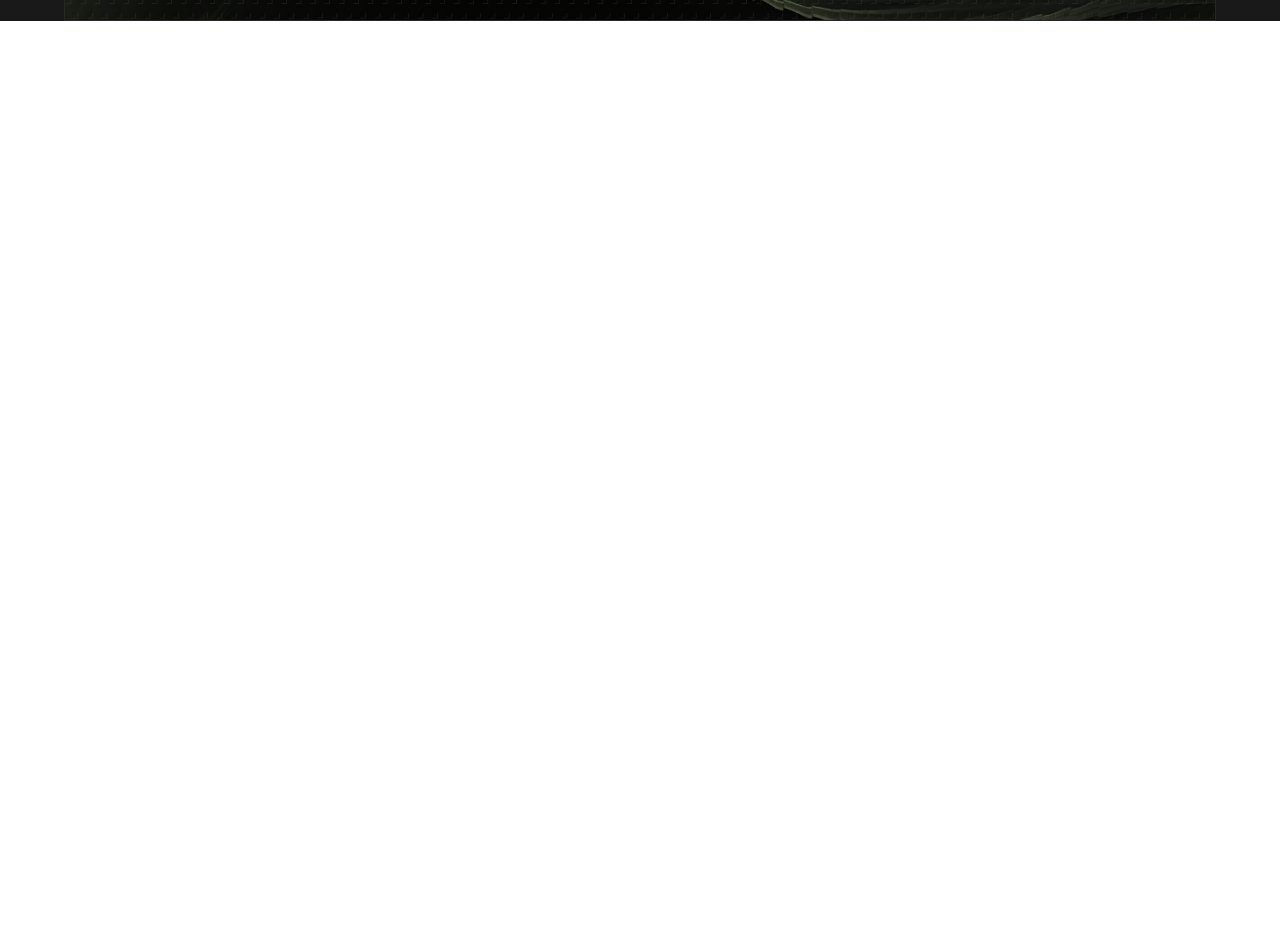
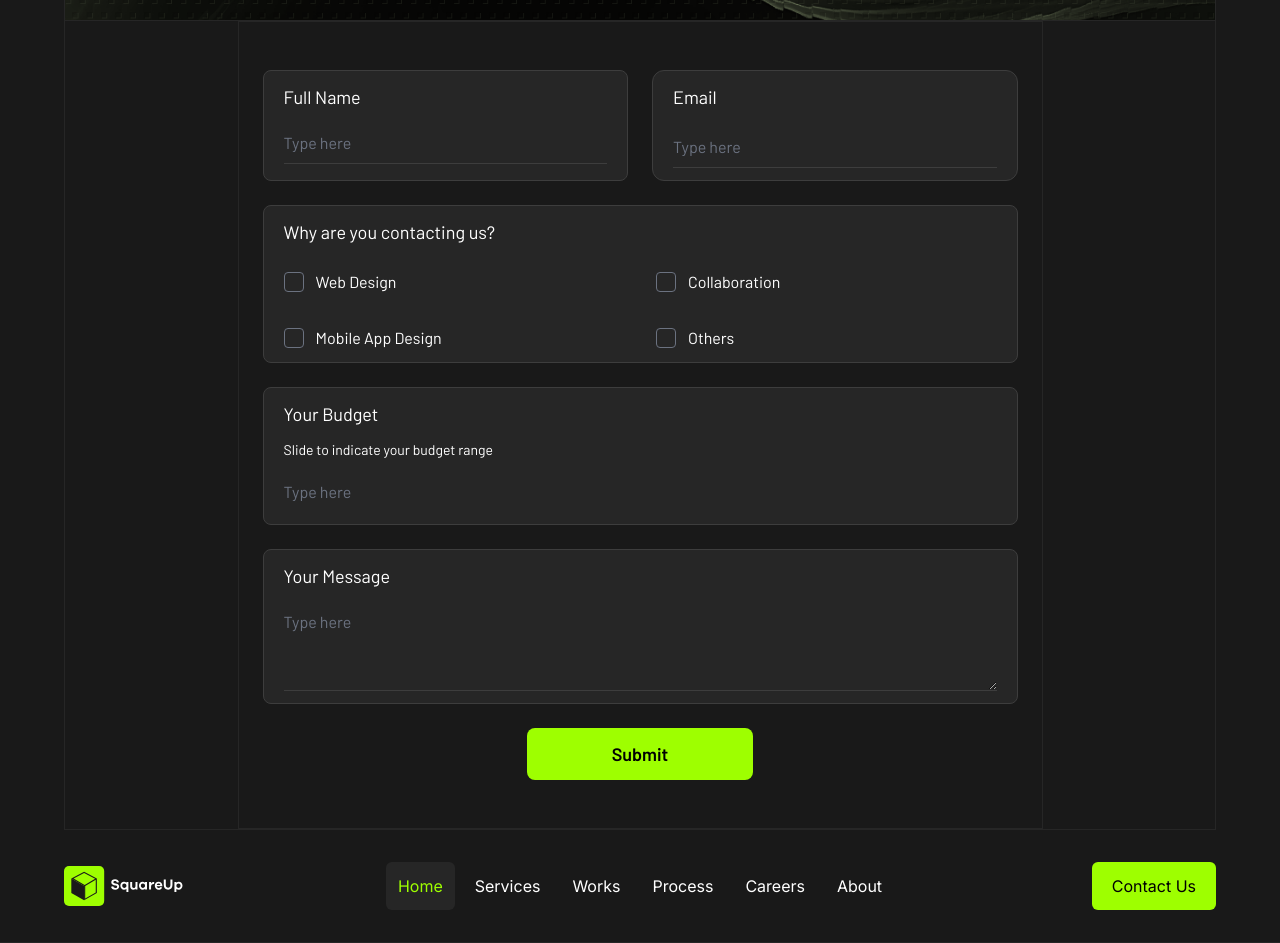
Before and after one commit to DevBrianKariuki/squareup, a React (Vite) app: page / in a window 1280 px wide. Shown: the part 4240-5183 px from the top of the page. Before the commit the page ends 4261 px from the top, so only its background shows below. Built offline with nearby package versions, Linux system fonts and the light colour scheme.

Commit message:
Finished the homepage

```diff
--- a/index.html
+++ b/index.html
@@ -4,7 +4,6 @@
     <meta charset="UTF-8" />
     <link rel="icon" type="image/svg+xml" href="/favicon.png" />
     <meta name="viewport" content="width=device-width, initial-scale=1.0" />
-    <link href="https://cdn.tailwindcss.com" rel="stylesheet">
     <title>Square Up Digital Marketing</title>
   </head>
   <body>
--- /dev/null
+++ b/src/components/Footer.jsx
@@ -0,0 +1,61 @@
+import React, {useState} from 'react'
+import { navLinks } from '../constants/constants'
+import { NavLink, Link } from 'react-router-dom'
+import { Logo, Menu } from '../assets'
+
+const Footer = () => {
+
+    const [active, setActive] = useState('home')
+    const [toggle, setToggle] = useState(false)
+
+  return (
+    <nav className='w-full bg-background border-b-[1px] border-active px-6 sm:px-16 items-center justify-between flex py-8'>
+      <div className='w-full'>
+        <Link to={'/'}>
+          <img src={Logo}  />
+        </Link>
+      </div>
+
+      <ul className='list-none w-full flex gap-2 hidden sm:flex'>
+        {navLinks.map((link) =>(
+          <NavLink to={link.path}>
+            <li key={link.id} onClick={() => setActive(link.id)} className={` ${ active === link.id ? 'bg-active text-primary' : 'bg-none text-white' } font-inter p-3 rounded-md cursor-pointer hover:bg-active`}>
+                {link.label}
+            </li>
+          </NavLink>
+        ))}
+      </ul>
+
+      <div className='rounded-sm hidden sm:flex items-center justify-end w-full'>
+        <Link to={'/contact'}>
+          <button className='bg-primary py-3 px-5 rounded-md font-inter'>
+            Contact Us
+          </button>
+        </Link>
+      </div>
+
+      <div className={`${toggle ? 'bg-primary' : 'bg-none'} flex relative p-2 rounded-md sm:hidden space-x-4`}>
+        <img onClick={() => setToggle(!toggle)} src={Menu} className={``} />
+
+          <div id='mobile-menu' className={`${toggle ? 'flex' : 'hidden'} flex-col absolute w-[250px] bg-background rounded-lg border-t-2 border-b-2 border-primary py-8`}>
+            <ul className='list-none w-full w-full flex flex-col gap-2 sm:hidden'>
+              {navLinks.map((link) =>(
+                <NavLink to={link.path}>
+                  <li key={link.id} onClick={() => setActive(link.id)} className={` ${ active === link.id ? 'bg-active text-primary font-bold' : 'bg-none text-white' } w-full font-inter py-3 px-8 rounded-md cursor-pointer hover:bg-active`}>
+                      {link.label}
+                  </li>
+                </NavLink>
+              ))}
+            </ul>
+            <Link to={'/contact'}>
+              <button className='bg-primary ml-8 mt-8 py-3 px-5 rounded-md font-inter'>
+                Contact Us
+              </button>
+            </Link>
+          </div>
+      </div>
+    </nav>
+  )
+}
+
+export default Footer
--- a/src/components/Home/ContactSection.jsx
+++ b/src/components/Home/ContactSection.jsx
@@ -2,7 +2,51 @@ import React from 'react'
 
 const ContactSection = () => {
   return (
-    <div>ContactSection</div>
+    <div className={`border-b-[1px] justify-center items-center flex flex-col border-r-[1px] relative md:mx-0 border-l-[1px] border-active w-full`}>
+        <div className='flex bg-cover border-[1px] gap-6 border-active w-[100%] sm:w-[70%] py-12 px-4 md:px-6 flex-col justify-center items-center'>
+            <div className='flex justify-between gap-6 flex-col w-full md:flex-row'>
+                <div className='flex flex-col border-[1px] border-[#3D3D3D] md:w-[50%] bg-active gap-3 rounded-lg px-5 py-3'>
+                    <label className='font-barlow text-lg w-full text-md text-white'>Full Name</label>
+                    <input type='text' placeholder='Type here' className='border-b-[1px] border-[#3D3D3D] focus:ring-0 focus:border-primary border-l-0 border-r-0 border-t-0 text-md px-0 bg-active font-barlow text-primary focus:outline-none ' />
+                </div>
+                <div className='flex flex-col border-[1px] border-[#3D3D3D] md:w-[50%] bg-active gap-4 rounded-xl px-5 p-3'>
+                    <label className='font-barlow text-lg w-full text-md text-white'>Email</label>
+                    <input type='email' placeholder='Type here' className='border-b-[1px] border-[#3D3D3D] focus:ring-0 focus:border-primary border-l-0 border-r-0 border-t-0  text-md px-0 bg-active font-barlow text-primary focus:outline-none' />
+                </div>
+            </div>
+            <div className='flex flex-col border-[1px] border-[#3D3D3D] w-full bg-active gap-6 rounded-lg px-5 py-3'>
+                <label className='font-barlow text-lg w-full text-md text-white'>Why are you contacting us?</label>
+                <div className='grid grid-cols-2 gap-8'>
+                    <div className='flex items-center gap-3'>
+                        <input type='checkbox' id='Web Design' className='w-5 h-5 cursor-pointer rounded bg-active focus:ring-0 focus:outline-none' />
+                        <label for='Web Design' className='text-white cursor-pointer font-barlow'>Web Design</label>
+                    </div>
+                    <div className='flex items-center gap-3'>
+                        <input type='checkbox' id='Web Design' className='w-5 h-5 cursor-pointer rounded bg-active focus:ring-0 focus:outline-none' />
+                        <label for='Web Design' className='text-white cursor-pointer font-barlow'>Collaboration</label>
+                    </div>
+                    <div className='flex items-center gap-3'>
+                        <input type='checkbox' id='Web Design' className='w-5 h-5 cursor-pointer rounded bg-active focus:ring-0 focus:outline-none' />
+                        <label for='Web Design' className='text-white cursor-pointer font-barlow'>Mobile App Design</label>
+                    </div>
+                    <div className='flex items-center gap-3'>
+                        <input type='checkbox' id='Web Design' className='w-5 h-5 cursor-pointer rounded bg-active focus:ring-0 focus:outline-none' />
+                        <label for='Web Design' className='text-white cursor-pointer font-barlow'>Others</label>
+                    </div>
+                </div>
+            </div>
+            <div className='flex flex-col border-[1px] border-[#3D3D3D] w-full bg-active gap-3 rounded-lg px-5 py-3'>
+                <label className='font-barlow text-lg w-full text-md text-white'>Your Budget</label>
+                <label className='font-barlow text-sm w-full text-md text-white'>Slide to indicate your budget range</label>
+                <input type='text' placeholder='Type here' className='border-b-[1px] text-md px-0 bg-active border-none font-barlow text-primary focus:outline-none border-[#fff]' />
+            </div>
+            <div className='flex flex-col border-[1px] border-[#3D3D3D] w-full bg-active gap-3 rounded-lg px-5 py-3'>
+                <label className='font-barlow text-lg w-full text-md text-white'>Your Message</label>
+                <textarea maxlength="50"  rows="3" cols="50" className='border-b-[1px] border-[#3D3D3D] focus:ring-0 focus:border-primary border-l-0 border-r-0 border-t-0 text-md px-0 bg-active font-barlow text-primary focus:outline-none' placeholder='Type here'/>
+            </div>
+            <button type='submit' className='bg-primary sm:w-[30%] font-barlow font-semibold text-lg w-full py-3 rounded-lg'>Submit</button>
+        </div>
+    </div>
   )
 }
 
--- a/src/components/Home/index.js
+++ b/src/components/Home/index.js
@@ -5,6 +5,7 @@ import WhyChooseUs from "./WhyChooseUs";
 import Testimonials from "./Testimonials";
 import FAQs from "./FAQs";
 import CallToAction from "./CallToAction";
+import ContactSection from "./ContactSection";
 
 export {
     Hero,
@@ -13,5 +14,6 @@ export {
     WhyChooseUs,
     Testimonials,
     FAQs,
-    CallToAction
+    CallToAction,
+    ContactSection
 }
--- a/src/layout/Layout.jsx
+++ b/src/layout/Layout.jsx
@@ -1,12 +1,14 @@
 import React from 'react'
 import { NavLink, Outlet } from 'react-router-dom'
 import Navbar from '../components/Navbar'
+import Footer from '../components/Footer'
 
 const Layout = () => {
   return (
     <div className='flex w-full flex-col'>
       <Navbar />
       <Outlet />
+      <Footer />
     </div>
   )
 }
--- a/src/pages/Home.jsx
+++ b/src/pages/Home.jsx
@@ -1,5 +1,5 @@
 import React from 'react'
-import { Hero,Clients, Services, WhyChooseUs, Testimonials, FAQs, CallToAction } from '../components/Home'
+import { Hero,Clients, Services, WhyChooseUs, Testimonials, FAQs, CallToAction, ContactSection } from '../components/Home'
 import styles from '../styles'
 
 const Home = () => {
@@ -15,6 +15,7 @@ const Home = () => {
           <Testimonials />
           <FAQs />
           <CallToAction />
+          <ContactSection />
         </div>
     </div>
   )
```
